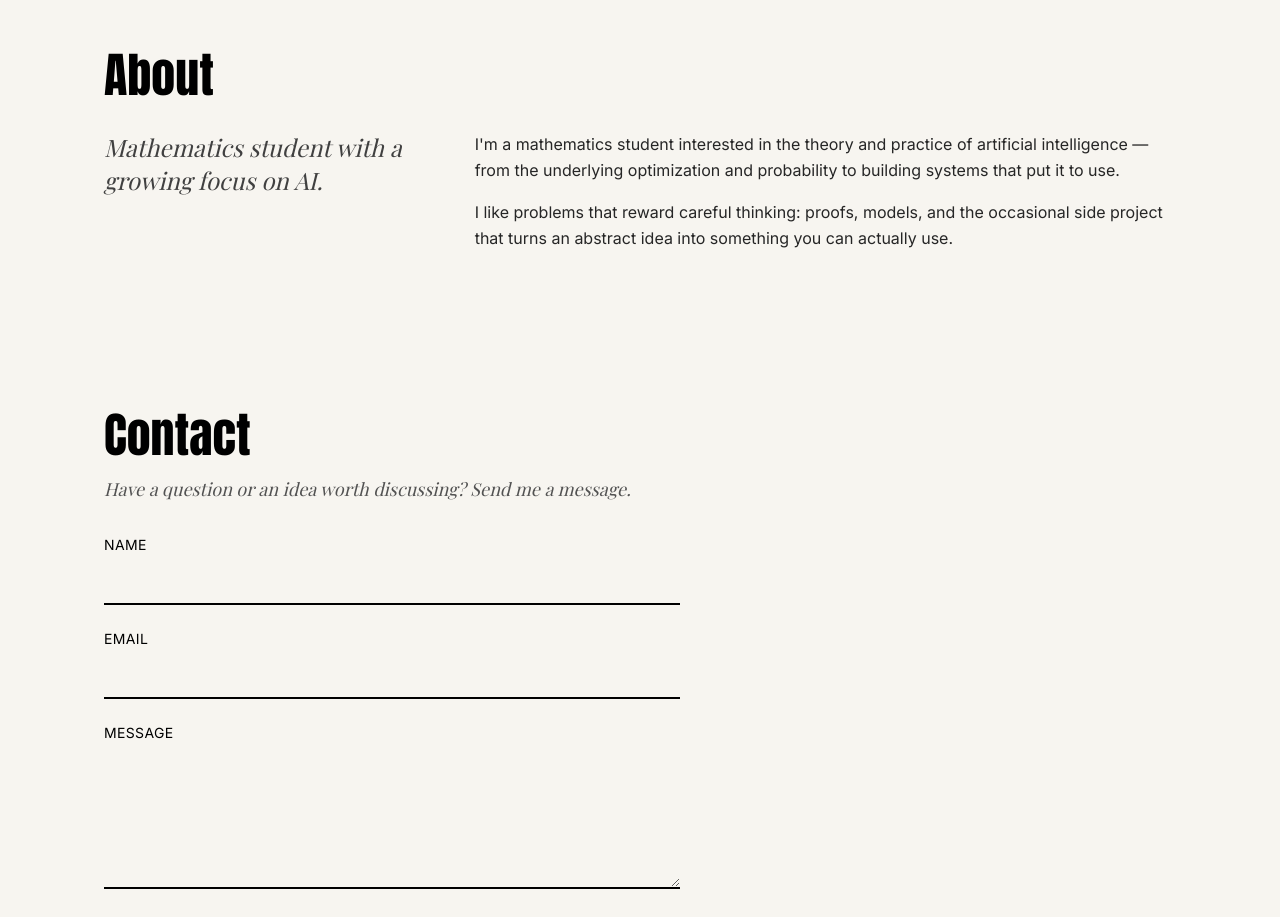
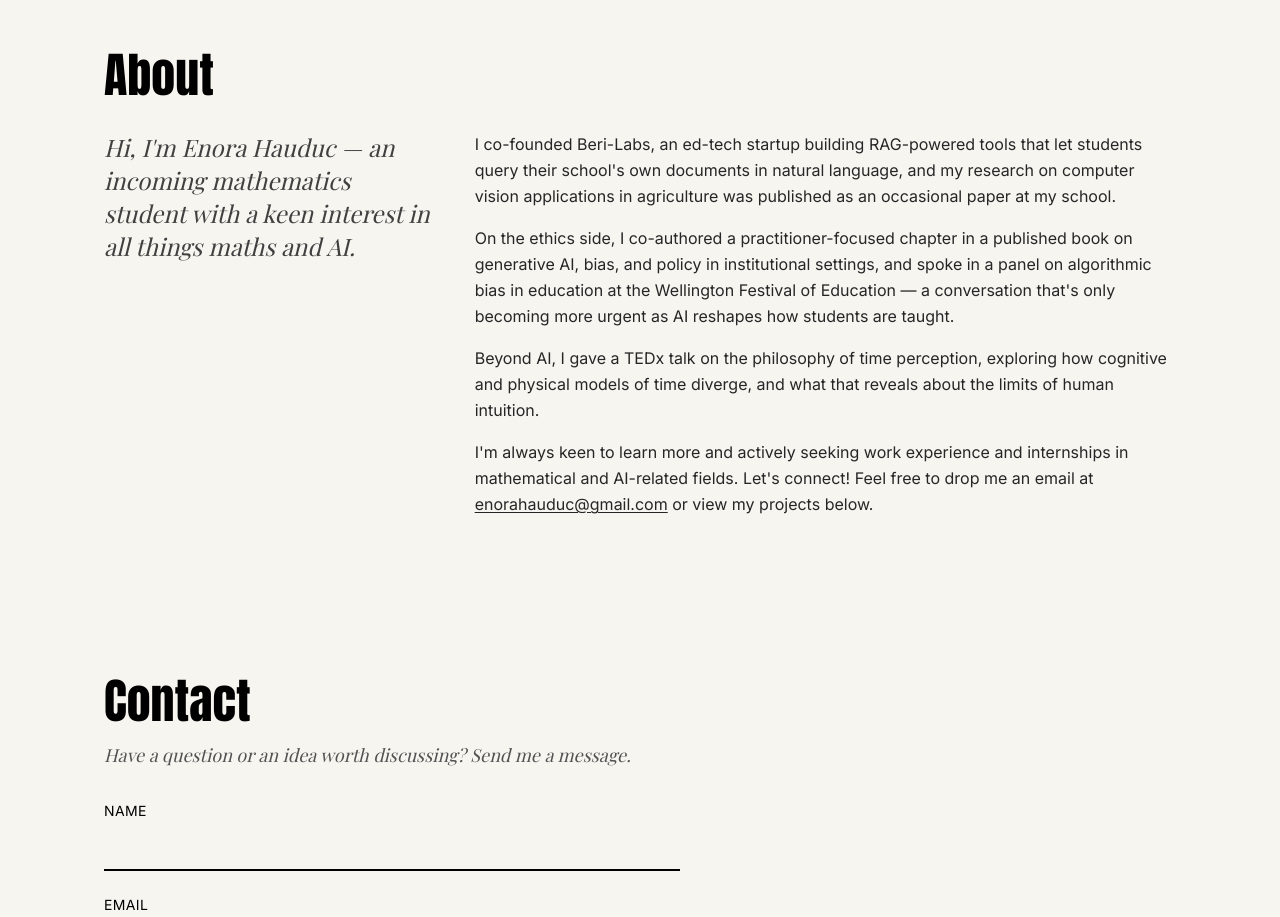
Before and after one commit to EnoraHauduc/portfolio-website, a Next.js app: page / in a window 1280 px wide. Shown: the part 1300-2217 px from the top of the page. Built offline with nearby package versions, Linux system fonts and the light colour scheme; no server answers.

Commit message:
Rewrite About section with Enora's actual bio
Replaces the placeholder copy with her real background: Beri-Labs,
the agriculture CV research, the AI ethics book chapter and panel,
the TEDx talk, and a closing call-to-action with a mailto link.

```diff
--- a/components/AboutSection.tsx
+++ b/components/AboutSection.tsx
@@ -7,19 +7,42 @@ export default function AboutSection() {
       <h2 className="font-display text-4xl sm:text-5xl">About</h2>
       <div className="mt-8 grid grid-cols-1 gap-10 md:grid-cols-3">
         <p className="font-serif text-2xl italic leading-snug text-neutral-700 md:col-span-1">
-          Mathematics student with a growing focus on AI.
+          Hi, I&apos;m Enora Hauduc — an incoming mathematics student with a
+          keen interest in all things maths and AI.
         </p>
         <div className="space-y-4 text-base leading-relaxed text-neutral-800 md:col-span-2">
           <p>
-            I&apos;m a mathematics student interested in the theory and
-            practice of artificial intelligence — from the underlying
-            optimization and probability to building systems that put it to
-            use.
+            I co-founded Beri-Labs, an ed-tech startup building
+            RAG-powered tools that let students query their school&apos;s
+            own documents in natural language, and my research on computer
+            vision applications in agriculture was published as an
+            occasional paper at my school.
           </p>
           <p>
-            I like problems that reward careful thinking: proofs, models,
-            and the occasional side project that turns an abstract idea into
-            something you can actually use.
+            On the ethics side, I co-authored a practitioner-focused
+            chapter in a published book on generative AI, bias, and policy
+            in institutional settings, and spoke in a panel on algorithmic
+            bias in education at the Wellington Festival of Education — a
+            conversation that&apos;s only becoming more urgent as AI
+            reshapes how students are taught.
+          </p>
+          <p>
+            Beyond AI, I gave a TEDx talk on the philosophy of time
+            perception, exploring how cognitive and physical models of
+            time diverge, and what that reveals about the limits of human
+            intuition.
+          </p>
+          <p>
+            I&apos;m always keen to learn more and actively seeking work
+            experience and internships in mathematical and AI-related
+            fields. Let&apos;s connect! Feel free to drop me an email at{" "}
+            <a
+              href="mailto:enorahauduc@gmail.com"
+              className="underline decoration-1 underline-offset-2 transition-opacity hover:opacity-60"
+            >
+              enorahauduc@gmail.com
+            </a>{" "}
+            or view my projects below.
           </p>
         </div>
       </div>
```
